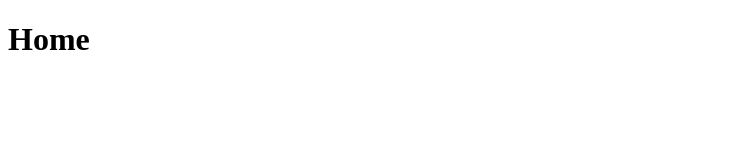
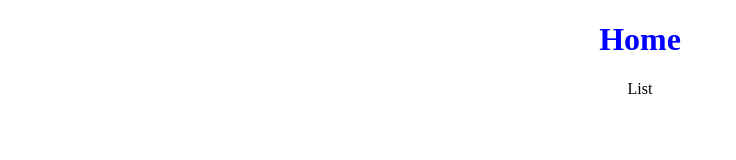
Before and after one commit to lenbibble/lenbibble.github.io, a plain HTML site: page home/index.html in a window 1280 px wide. Shown: the whole page, without its empty margins (0-736 px from the left). Drawn offline with Linux system fonts and the light colour scheme.

Commit message:
Home.index Changed

```diff
--- a/home/css/index.css
+++ b/home/css/index.css
@@ -10,3 +10,13 @@
 body{
     margin: 0%;
 }
+
+#head1 {
+    text-align: center;
+    color: blue;
+}
+
+#link1 {
+    text-align: center;
+    color:black;
+}
--- a/home/index.html
+++ b/home/index.html
@@ -2,8 +2,12 @@
 <html>
     <head>
         <title>Home</title>
+        <link rel="stylesheet" href="css/index.css">
     </head>
     <body>
-        <h1>Home</h1>
+        <h1 id="head1">Home</h1>
+        <div id="link1">
+            <a> List </a>
+        </div>
     </body>
 </html>
```
